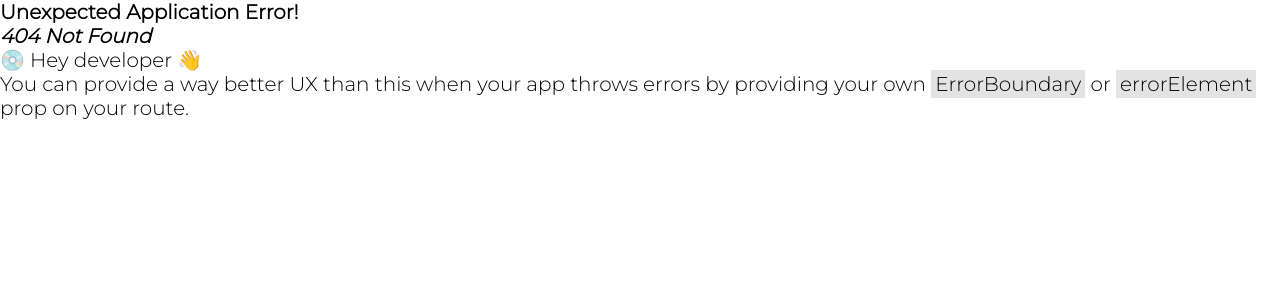
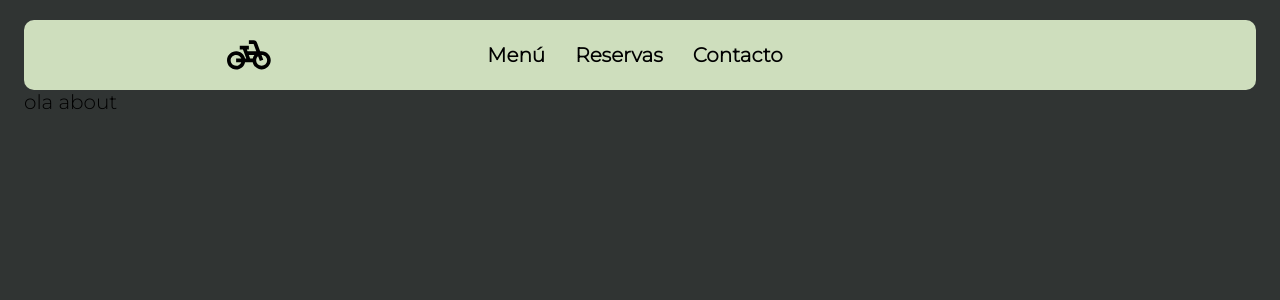
Before and after one commit to RickBm400/proyecto-restaurante-menu, a React (Vite) app: page /about in a window 1280 px wide. Before the commit this address had no page. Shown: the top 300 px of the page. Built offline with nearby package versions, Linux system fonts and the light colour scheme.

Commit message:
feat: public folder
+ about page added
+ nested routes configured
+ link component added

```diff
--- a/src/components/Landing/NavBar.jsx
+++ b/src/components/shared/NavBar.jsx
@@ -3,12 +3,18 @@ import { Box, AppBar, Grid, Icon } from '@mui/material'
 import PedalBikeIcon from '@mui/icons-material/PedalBike';
 // Style CSS
 import NavBar from 'styles/NavBar.module.css'
+// REact Router
+import { Link } from 'react-router-dom';
 
 const links = [
-    { name: 'Menú' },
-    { name: 'Reservas' },
-    { name: 'Contacto' },
+    { name: 'Menú', link: '/menu' },
+    { name: 'Reservas', link: '/reservation' },
+    { name: 'Contacto', link: '/contact' },
 ]
+
+const aly = () => {
+    console.log('ola');
+}
 
 export default function Home() {
     return (
@@ -23,15 +29,19 @@ export default function Home() {
             }}>
             <Grid container>
                 <Grid item xs={4}>
+                    <Link to='/'>
                         <Box component='div'
                             sx={{
                                 height: '100%',
                                 display: 'flex',
                                 justifySelf: 'center',
-                            alignItems: 'center'
+                                alignItems: 'center',
+                                cursor: 'pointer',
+                                color: 'black'
                             }}>
                             <PedalBikeIcon fontSize='large'></PedalBikeIcon>
                         </Box>
+                    </Link>
                 </Grid>
                 <Grid item xs={4}
                     sx={{
@@ -40,12 +50,14 @@ export default function Home() {
                     }}>
                     {links.map((item, i) => {
                         return (
+                            <Link to={item.link} style={{textDecoration: 'none'}}>
                                 <Box
                                     component='div'
                                     key={i}
                                     className={NavBar.listItem}>
                                     {item.name}
                                 </Box>
+                            </Link>
                         )
                     })}
                 </Grid>
--- /dev/null
+++ b/src/pages/AboutPage.jsx
@@ -0,0 +1,9 @@
+
+
+export default function About() {
+    return (
+        <>
+            <span>ola about</span>
+        </>
+    )
+}
--- a/src/pages/HomePage.jsx
+++ b/src/pages/HomePage.jsx
@@ -1,5 +1,6 @@
-import NavBar from 'components/Landing/NavBar.jsx'
+import NavBar from 'components/shared/NavBar.jsx'
 import { Container } from '@mui/material'
+import { Outlet } from 'react-router-dom'
 export default function Home() {
     return (
         <Container maxWidth='100vh'
@@ -9,7 +10,7 @@ export default function Home() {
                 paddingTop: '20px'
             }}>
             <NavBar />
-            <span>Pagina de Inicio</span>
+            <Outlet/>
         </Container>
     )
 }
--- a/vite.config.js
+++ b/vite.config.js
@@ -19,6 +19,7 @@ export default defineConfig(() => {
        styles : path.resolve(__dirname, 'src', 'style'),
        pages : path.resolve(__dirname, 'src', 'pages'),
        components : path.resolve(__dirname, 'src', 'components'),
+       public: path.resolve(__dirname, 'public')
       }
     }
   }
```
Also changed, not shown: src/router/index.jsx (+7 -0 lines). Lines whose indentation alone changed are shown as unchanged.
